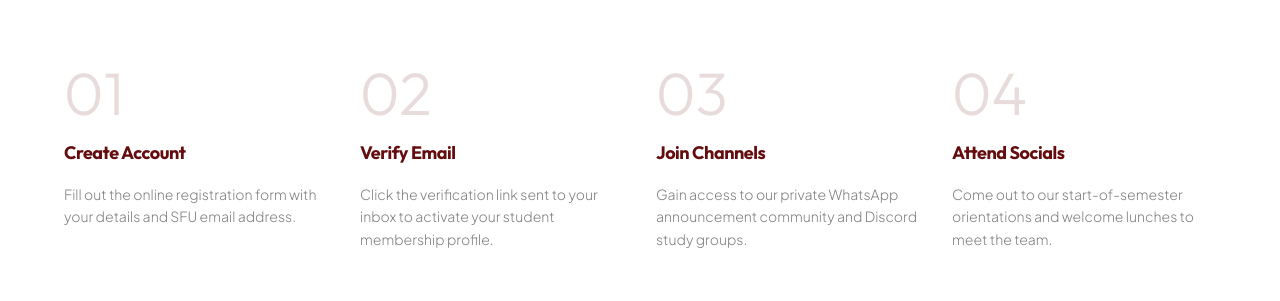
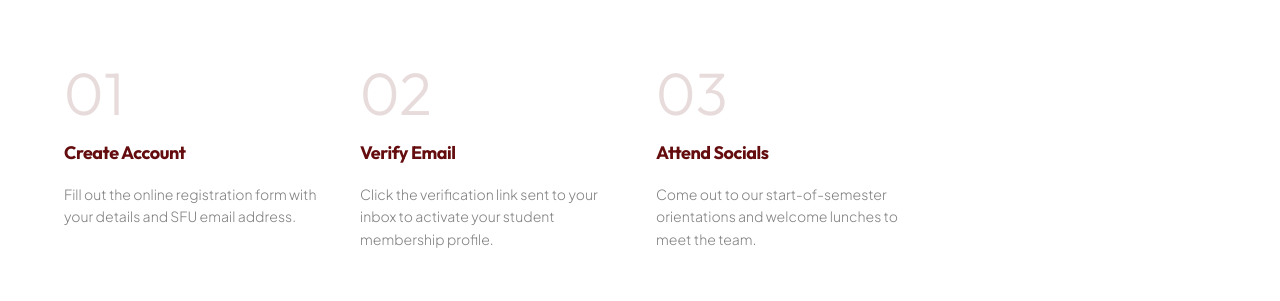
Before and after one commit to abdullahmohammed1234/MSA-Platform, a Vue app in the folder frontend/: page /membership in a window 1280 px wide. Shown: the part 1660-1961 px from the top of the page. Built offline with nearby package versions, Linux system fonts and the light colour scheme; the HTML template or start-up script is replaced by a standard one; a web font is replaced by a local one.

Commit message:
updated membership

```diff
--- a/frontend/src/pages/public/MembershipPage.vue
+++ b/frontend/src/pages/public/MembershipPage.vue
@@ -49,11 +49,6 @@ const steps = [
   },
   {
     number: '03',
-    title: 'Join Channels',
-    description: 'Gain access to our private WhatsApp announcement community and Discord study groups.'
-  },
-  {
-    number: '04',
     title: 'Attend Socials',
     description: 'Come out to our start-of-semester orientations and welcome lunches to meet the team.'
   }
```
Also changed, not shown: 263 other files (tests, documents, lock files or other folders).
